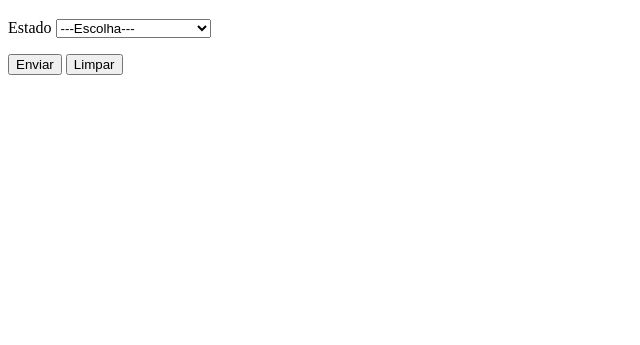
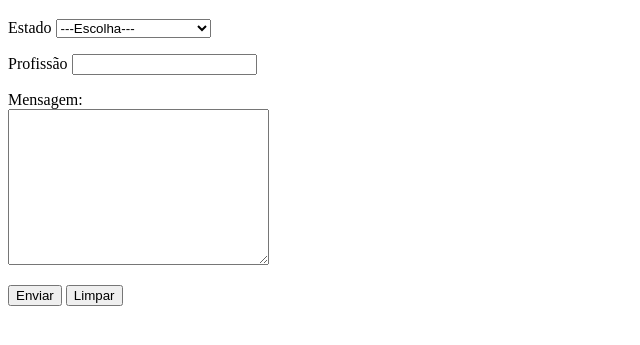
Before and after one commit to francisco-jose-vieira/html-css, a plain HTML site: page exercícios/ex025/form007.html in a window 1280 px wide. Shown: the part 61-406 px from the top of the page, without its empty margins (0-640 px from the left). Drawn offline with Linux system fonts and the light colour scheme.

Commit message:
Update form007.html

```diff
--- a/exercícios/ex025/form007.html
+++ b/exercícios/ex025/form007.html
@@ -8,7 +8,7 @@
 </head>
 <body>
     <h1>Exemplo de Formulário</h1>
-    <form action="cadastro.php" method="get" autocomplete="on">
+    <form action="cadastro.php" method="post" autocomplete="on">
         <p>
             <label for="iest">Estado</label>
             <select name="estado" id="iest">
@@ -30,9 +30,25 @@
         </p>
 
         <p>
+            <label for="iprof">Profissão</label>
+            <input type="text" name="prof" id="iprof" list="lstprof">
+            <datalist id="lstprof">
+                <option>Administrador</option>
+                <option>Contabilista</option>
+                <option>Desenvolvedor</option>
+                <option>Professor</option>
+            </datalist>
+        </p>
+
+        <p>
+            <label for="imsg">Mensagem: </label><br>
+            <textarea name="msg" id="imsg" cols="30" rows="10"></textarea>
+        </p>
+
+        <p>
             <input type="submit" value="Enviar">
             <input type="reset" value="Limpar">
         </p>
-    </form>
+    </form> <!--optgroup / datalist-->
 </body>
 </html>
```
